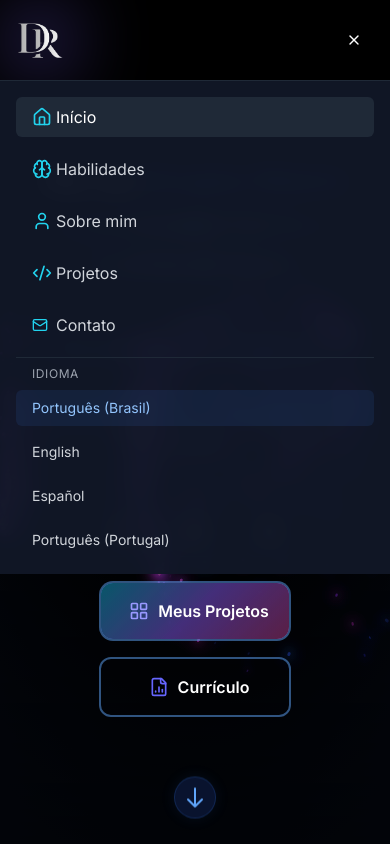
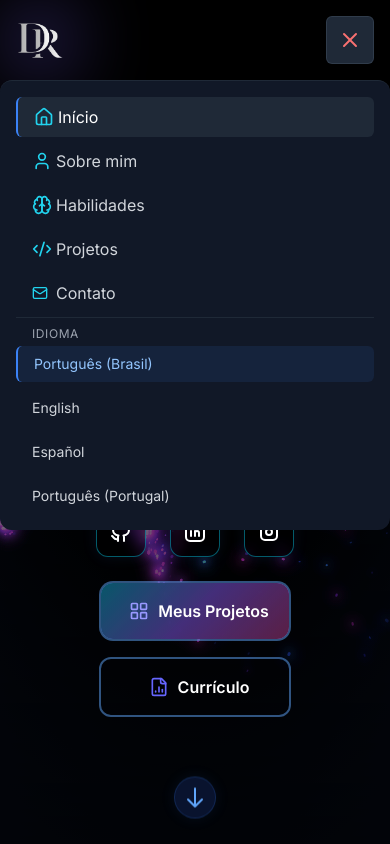
Before and after one commit to DougRib/portfolio-dev, a React (Vite) app: page / in a window 390 px wide. Both pictures are taken after a click on the button 354 px from the left and 40 px from the top of the page. Shown: the top 844 px of the page. Built offline with nearby package versions, Linux system fonts and the light colour scheme.

Commit message:
feat: enhance Navbar component with smooth scrolling and improved mobile menu interactions

```diff
--- a/src/components/Navbar.tsx
+++ b/src/components/Navbar.tsx
@@ -47,8 +47,8 @@ const Navbar = () => {
 
   const navItems = [
     { id: "hero", href: "#hero", label: t("navbar.home"), icon: <House className="w-5 h-5 mr-1 text-cyan-400" /> },
+    { id: "about", href: "#about", label: t("navbar.about"), icon: <User className="w-5 h-5 mr-1 text-cyan-400" /> },
     { id: "technologies", href: "#technologies", label: t("navbar.skills"), icon: <Brain className="w-5 h-5 mr-1 text-cyan-400" /> },
-    { id: "about", href: "#about", label: t("navbar.about"), icon: <User className="w-5 h-5 mr-1 text-cyan-400" /> },
     { id: "projects", href: "#projects", label: t("navbar.projects"), icon: <Code2 className="w-5 h-5 mr-1 text-cyan-400" /> },
   ];
 
@@ -114,6 +114,13 @@ const Navbar = () => {
           {/* Logo with glowing effect */}
           <a
             href="#hero"
+            onClick={(e) => {
+              e.preventDefault();
+              const element = document.getElementById("hero");
+              if (element) {
+                element.scrollIntoView({ behavior: "smooth", block: "start" });
+              }
+            }}
             className="relative group flex items-center justify-center"
           >
             {/* Full logo glow effect */}
@@ -194,18 +201,16 @@ const Navbar = () => {
 
           {/* Mobile menu button */}
           <div className=" min-[910px]:hidden ml-auto">
-            <Button
-              variant="ghost"
-              size="sm"
+            <button
               onClick={() => setMobileMenuOpen(!mobileMenuOpen)}
-              className="text-white hover:bg-gray-800"
+              className="w-12 h-12 flex items-center justify-center rounded-md text-blue-300 bg-gray-800 hover:bg-gray-700 border border-blue-200/10 transition-colors duration-200"
             >
               {mobileMenuOpen ? (
-                <X className="w-6 h-6" />
+                <X className="w-6 h-6 text-red-400" />
               ) : (
-                <Menu className="w-6 h-6 " />
+                <Menu className="w-6 h-6" />
               )}
-            </Button>
+            </button>
           </div>
         </div>
       </div>
@@ -214,14 +219,14 @@ const Navbar = () => {
       <AnimatePresence>
         {mobileMenuOpen && (
           <motion.div
-            className="min-[910px]:hidden p-4 bg-gray-900/95 border-t border-gray-800 backdrop-blur-md"
+            className="min-[910px]:hidden p-4 bg-gray-900 rounded-xl border-t border-gray-800 backdrop-blur-md"
             key="mobile-menu"
             initial={{ opacity: 0, height: 0 }}
             animate={{ opacity: 1, height: "auto" }}
             exit={{ opacity: 0, height: 0 }}
             transition={{ duration: 0.3, ease: "easeInOut" }}
           >
-            <div className="flex flex-col space-y-3">
+            <div className="flex flex-col space-y-1">
               {navItems.map((item) => (
                 <MobileNavLink
                   key={item.href}
@@ -241,7 +246,7 @@ const Navbar = () => {
                 {t("navbar.contact")}
               </MobileNavLink>
               <div className="pt-2 border-t border-gray-800">
-                <div className="px-4 text-xs uppercase tracking-wider text-gray-400 mb-2">
+                <div className="px-4 text-xs uppercase tracking-wider text-gray-400 mb-1">
                   {t("navbar.language")}
                 </div>
                 <div className="flex flex-col gap-2">
@@ -252,7 +257,7 @@ const Navbar = () => {
                       onClick={() => handleLanguageChange(option.value)}
                       className={`text-left px-4 py-2 rounded-md text-sm transition-colors ${
                         language === option.value
-                          ? "bg-blue-500/10 text-blue-300"
+                          ? "bg-blue-500/10 text-blue-300 border-l-2 border-blue-500"
                           : "text-gray-300 hover:bg-gray-800 hover:text-blue-400"
                       }`}
                     >
@@ -278,9 +283,25 @@ const IslandNavLink = ({
   children: React.ReactNode;
   active?: boolean;
 }) => {
+  const handleClick = (e: React.MouseEvent<HTMLAnchorElement>) => {
+    e.preventDefault();
+
+    // Remove o # do href e busca o elemento
+    const targetId = href.replace("#", "");
+    const element = document.getElementById(targetId);
+
+    if (element) {
+      element.scrollIntoView({
+        behavior: "smooth",
+        block: "start"
+      });
+    }
+  };
+
   return (
     <a
       href={href}
+      onClick={handleClick}
       className={`relative px-3 py-2 transition-all duration-300 group flex items-center ${
         active ? "text-white" : "text-gray-300 hover:text-white"
       }`}
@@ -312,16 +333,40 @@ const MobileNavLink = ({
   children: React.ReactNode;
   active?: boolean;
   onClick: () => void;
-}) => (
+}) => {
+  const handleClick = (e: React.MouseEvent<HTMLAnchorElement>) => {
+    e.preventDefault();
+
+    // Fecha o menu primeiro
+    onClick();
+
+    // Remove o # do href e busca o elemento
+    const targetId = href.replace("#", "");
+    const element = document.getElementById(targetId);
+
+    if (element) {
+      // Pequeno delay para fechar o menu antes de scrollar
+      setTimeout(() => {
+        element.scrollIntoView({
+          behavior: "smooth",
+          block: "start"
+        });
+      }, 100);
+    }
+  };
+  return (
     <a
       href={href}
-    onClick={onClick}
-    className={`py-2 px-4 rounded-md transition-colors flex items-center ${
-      active ? "text-white bg-gray-800" : "text-gray-300 hover:text-white hover:bg-gray-800"
+      onClick={handleClick}
+      className={`py-2 px-4 rounded-md transition-colors flex items-center
+        ${active
+        ? "text-white bg-gray-800 border-l-2 border-blue-500"
+        : "text-gray-300 hover:text-white hover:bg-gray-800"
       }`}
     >
       {children}
     </a>
-);
+  )
+};
 
 export default Navbar;
```
Lines whose indentation alone changed are shown as unchanged.
